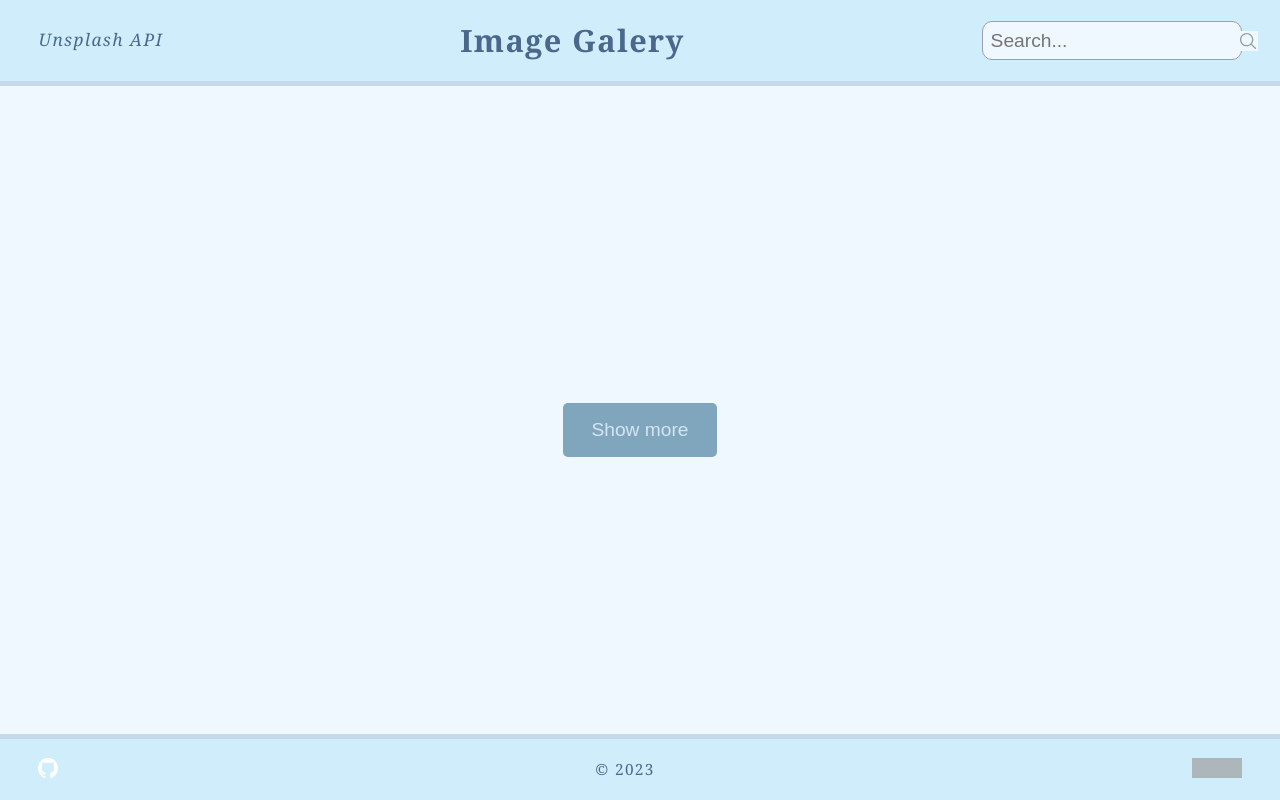
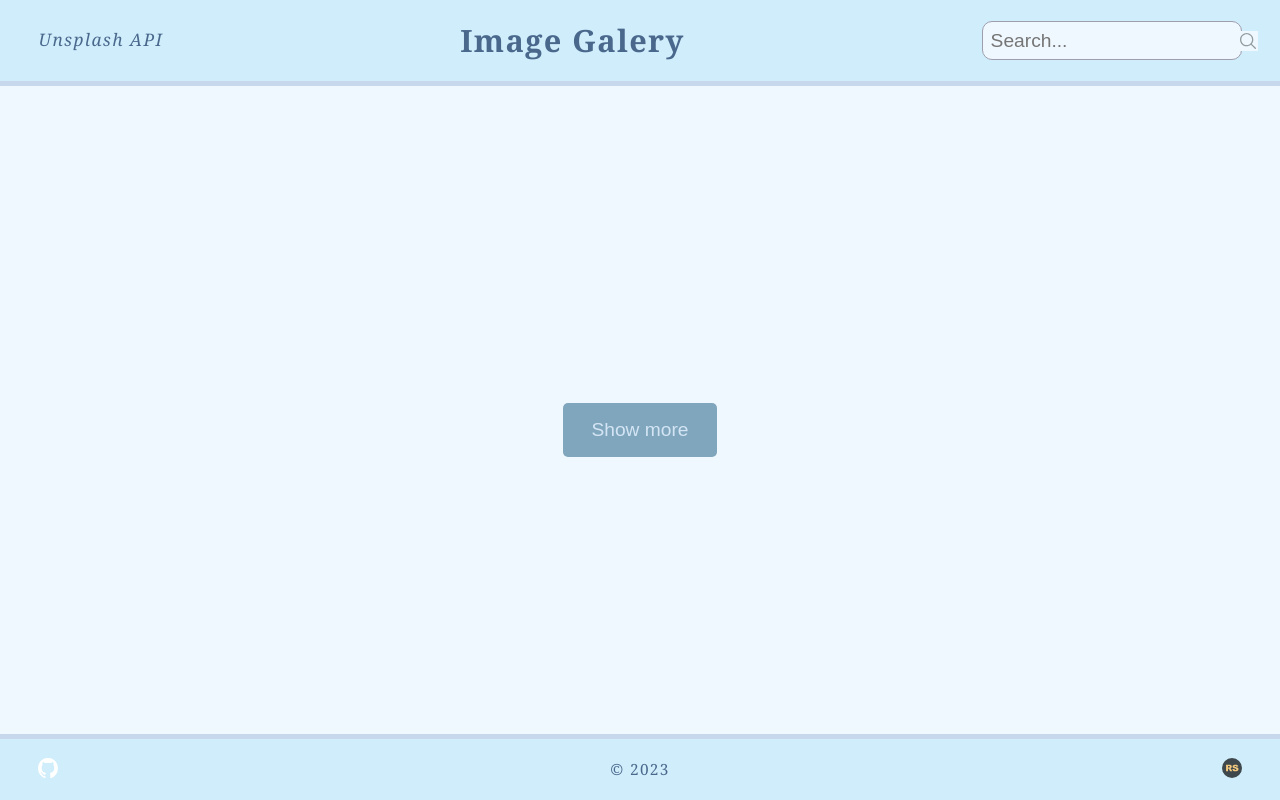
Before and after one commit to IuliiaPi/image-galery, a plain HTML site: page index.html in a window 1280 px wide. Drawn offline with Linux system fonts and the light colour scheme; no server answers; grey boxes are pictures that could not be loaded.

Commit message:
fix: change logo rss school

```diff
--- a/index.html
+++ b/index.html
@@ -54,9 +54,9 @@
                 <div class="copyright">&copy; 2023 </div>
 
                 <div class="rs-school">
-                    <a class="link rs-school__link" href="https://rs.school/js/" target="_blank">
-                        <img class="rs-school__img" src="https://rs.school/images/rs_school_js.svg" alt="rs-school"
-                            width="50" height="20"></a>
+                    <a class="link rs-school__link" href="https://rs.school/courses/javascript-preschool-ru" target="_blank">
+                        <img class="rs-school__img" src="./assets/svg/rss-logo.svg" alt="rs-school"
+                            width="20" height="20"></a>
                 </div>
 
             </div>
```
Also changed, not shown: assets/svg/rss-logo.svg (added).
